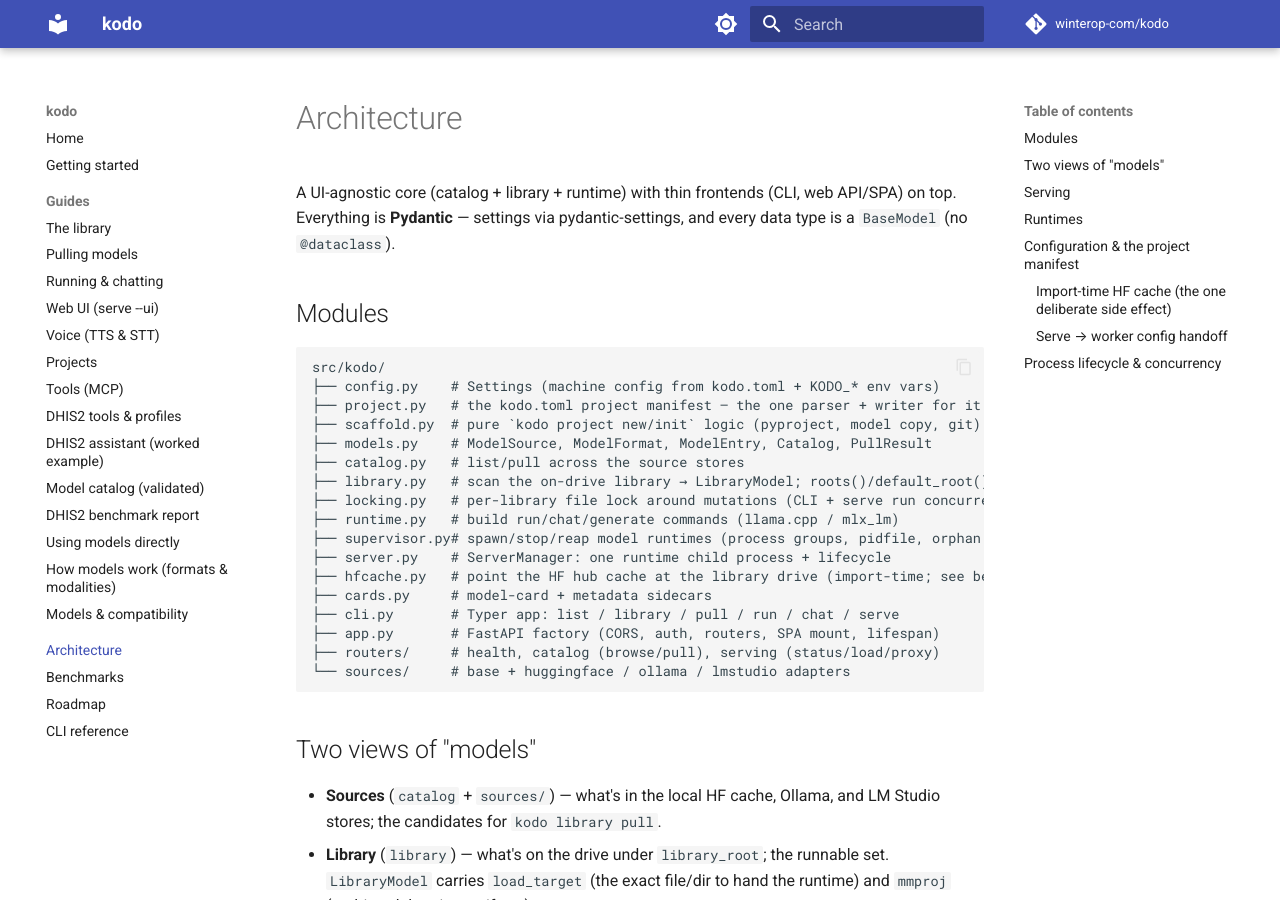
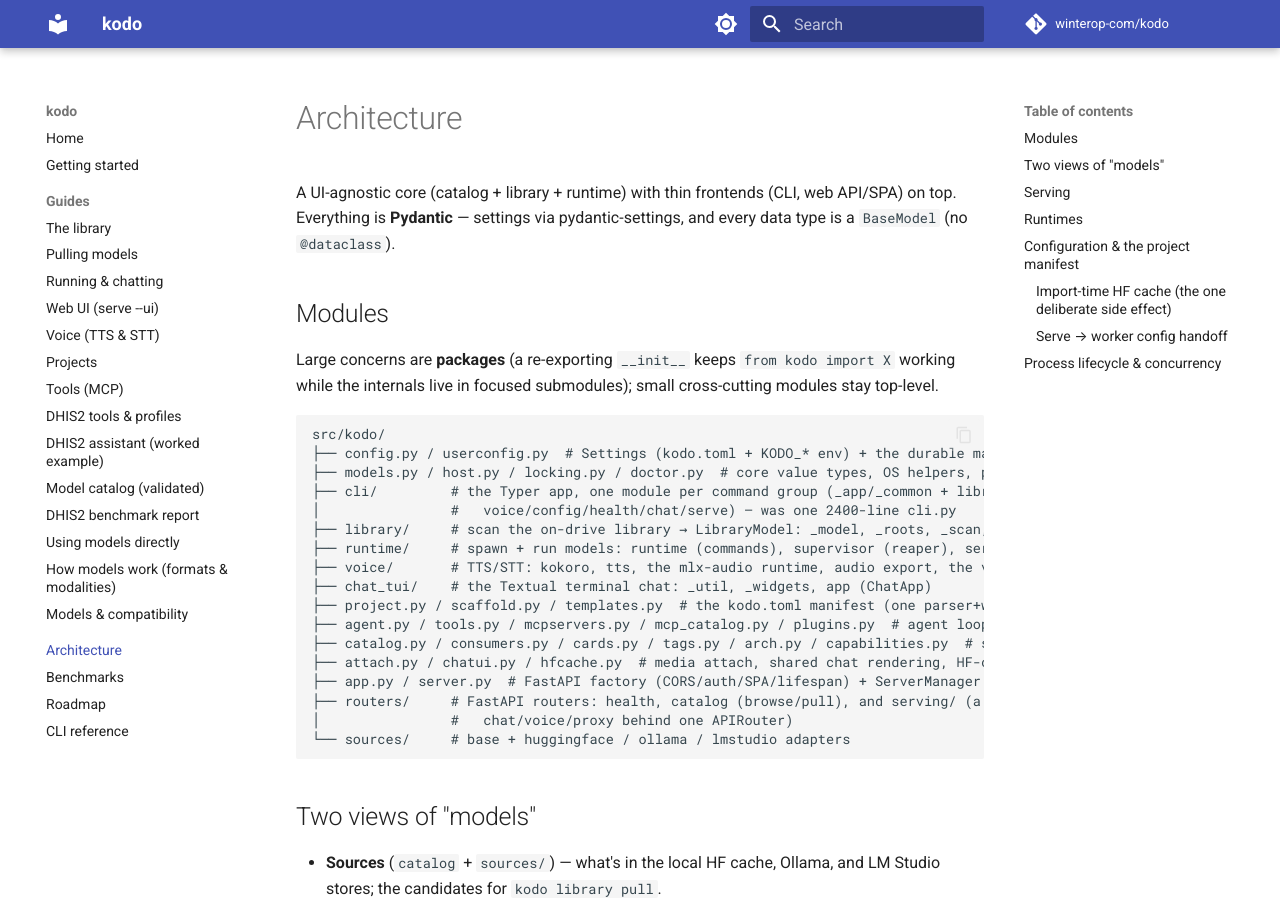
Before and after one commit to winterop-com/stabbur, an MkDocs documentation site: the page built from docs/architecture.md, in a window 1280 px wide and 900 px high. Built offline with MkDocs 1.6.1 and Material for MkDocs 9.7.7, drawn with Linux system fonts in a browser that asks for light colours; comment, search, counter and statistics services are not loaded; some of the changed text lies outside the part shown.

Commit message:
docs: update the module map for the reorg (packages + moved modules)
architecture.md's directory tree now shows the cli/library/runtime/voice/chat_tui/serving packages
and where the flat modules landed; fix stale supervisor.py -> runtime/supervisor.py and chat_tui.py
-> chat_tui/ references in CLAUDE.md.

````diff
--- a/docs/architecture.md
+++ b/docs/architecture.md
@@ -6,23 +6,26 @@ and every data type is a `BaseModel` (no `@dataclass`).
 
 ## Modules
 
+Large concerns are **packages** (a re-exporting `__init__` keeps `from kodo import X` working while
+the internals live in focused submodules); small cross-cutting modules stay top-level.
+
 ```
 src/kodo/
-├── config.py    # Settings (machine config from kodo.toml + KODO_* env vars)
-├── project.py   # the kodo.toml project manifest — the one parser + writer for it
-├── scaffold.py  # pure `kodo project new/init` logic (pyproject, model copy, git) — testable
-├── models.py    # ModelSource, ModelFormat, ModelEntry, Catalog, PullResult
-├── catalog.py   # list/pull across the source stores
-├── library.py   # scan the on-drive library → LibraryModel; roots()/default_root() guards
-├── locking.py   # per-library file lock around mutations (CLI + serve run concurrently)
-├── runtime.py   # build run/chat/generate commands (llama.cpp / mlx_lm)
-├── supervisor.py# spawn/stop/reap model runtimes (process groups, pidfile, orphan sweep)
-├── server.py    # ServerManager: one runtime child process + lifecycle
-├── hfcache.py   # point the HF hub cache at the library drive (import-time; see below)
-├── cards.py     # model-card + metadata sidecars
-├── cli.py       # Typer app: list / library / pull / run / chat / serve
-├── app.py       # FastAPI factory (CORS, auth, routers, SPA mount, lifespan)
-├── routers/     # health, catalog (browse/pull), serving (status/load/proxy)
+├── config.py / userconfig.py  # Settings (kodo.toml + KODO_* env) + the durable machine config
+├── models.py / host.py / locking.py / doctor.py  # core value types, OS helpers, per-library lock, health
+├── cli/         # the Typer app, one module per command group (_app/_common + library/project/mcp/
+│                #   voice/config/health/chat/serve) — was one 2400-line cli.py
+├── library/     # scan the on-drive library → LibraryModel: _model, _roots, _scan, _manage
+├── runtime/     # spawn + run models: runtime (commands), supervisor (reaper), serve_registry, sampling
+├── voice/       # TTS/STT: kokoro, tts, the mlx-audio runtime, audio export, the voice registry
+├── chat_tui/    # the Textual terminal chat: _util, _widgets, app (ChatApp)
+├── project.py / scaffold.py / templates.py  # the kodo.toml manifest (one parser+writer) + scaffolding
+├── agent.py / tools.py / mcpservers.py / mcp_catalog.py / plugins.py  # agent loop + MCP client/config
+├── catalog.py / consumers.py / cards.py / tags.py / arch.py / capabilities.py  # source + library support
+├── attach.py / chatui.py / hfcache.py  # media attach, shared chat rendering, HF-cache redirect
+├── app.py / server.py  # FastAPI factory (CORS/auth/SPA/lifespan) + ServerManager (one runtime child)
+├── routers/     # FastAPI routers: health, catalog (browse/pull), and serving/ (a package: _base/core/
+│                #   chat/voice/proxy behind one APIRouter)
 └── sources/     # base + huggingface / ollama / lmstudio adapters
 ```
 
@@ -114,7 +117,7 @@ that crosses. Centralized in one documented function rather than scattered `os.e
 ## Process lifecycle & concurrency
 
 Model runtimes are **external processes** kodo spawns, and both the CLI (`runtime.start`) and the
-server (`ServerManager`) go through one **supervisor** (`supervisor.py`):
+server (`ServerManager`) go through one **supervisor** (`runtime/supervisor.py`):
 
 - Each runtime is spawned in its own session (`start_new_session`), so stopping it `killpg`s the
   whole group — the runtime *and* any workers it forked, not just the direct child.
````
Also changed, not shown: CLAUDE.md (+2 -2 lines).
